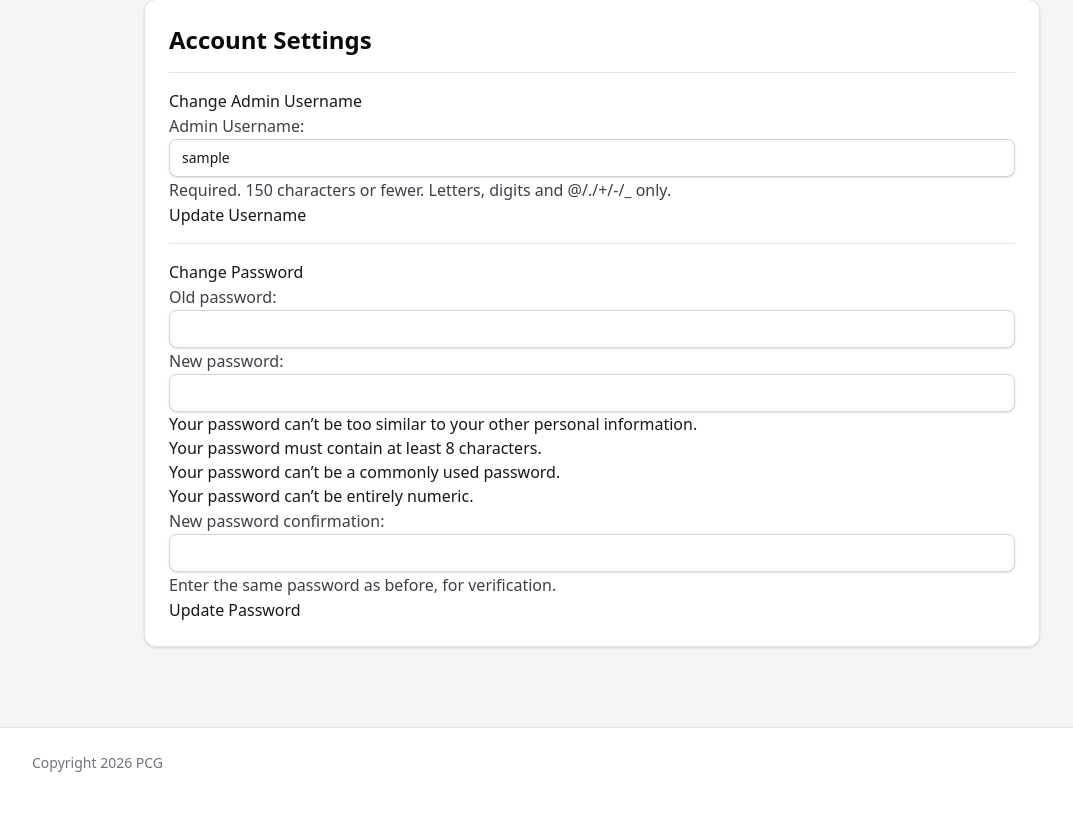
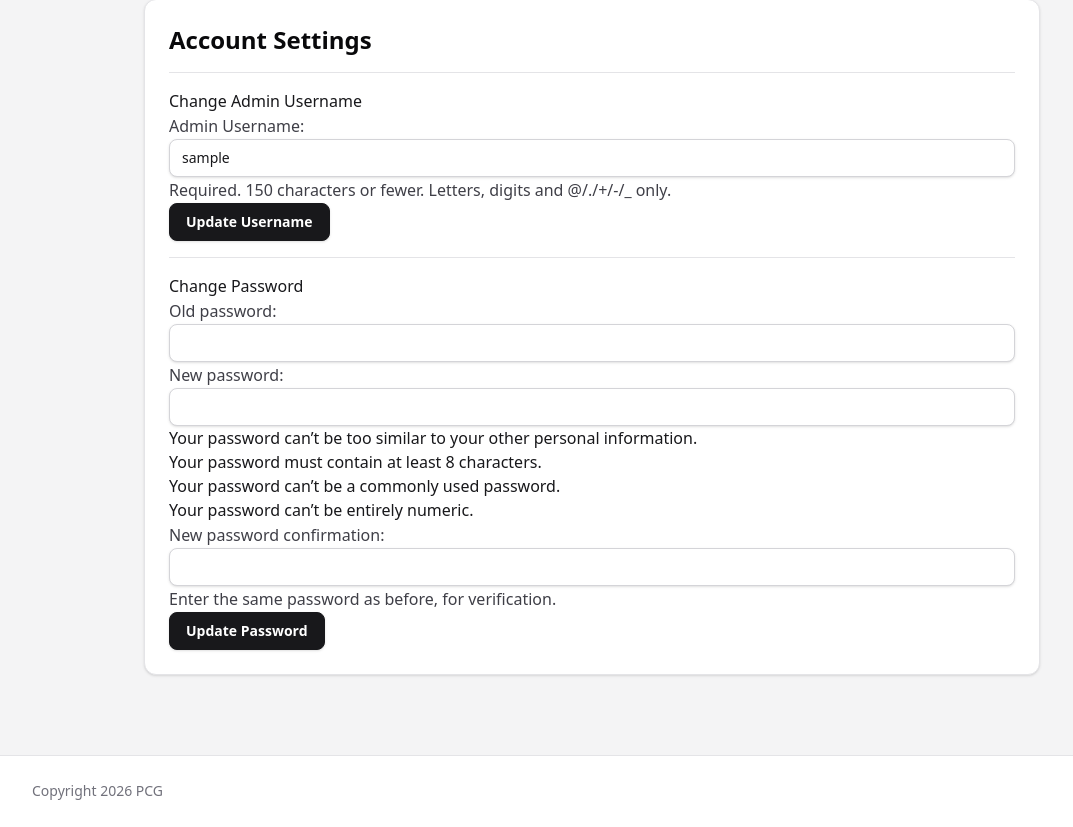
Before and after one commit to Visdomoyat/PCG_backend, a Django app: page /account/settings/ in a window 1280 px wide. Shown: the part 144-971 px from the top of the page, without its empty margins (48-1121 px from the left). Before the commit the page ends 916 px from the top, so only its background shows below. Run offline with Django 5.2, Linux system fonts and the light colour scheme; the visitor is signed in with stand-in values (Sample User, id 1); style sheets or scripts are compiled from the project's sources.

Commit message:
Refactor button styles and implement custom login view: Update button classes in account settings and login templates for consistent styling, and create a custom LandingLoginView to redirect users to the content landing page after login.

```diff
--- a/content_app/templates/account_settings.html
+++ b/content_app/templates/account_settings.html
@@ -13,7 +13,7 @@
             {% csrf_token %}
             <input type="hidden" name="form_type" value="username">
             {{ username_form.as_p }}
-            <button type="submit">Update Username</button>
+            <button type="submit" class="pcg-btn">Update Username</button>
         </form>
 
         <hr />
@@ -23,7 +23,7 @@
             {% csrf_token %}
             <input type="hidden" name="form_type" value="password">
             {{ password_form.as_p }}
-            <button type="submit">Update Password</button>
+            <button type="submit" class="pcg-btn">Update Password</button>
         </form>
     </div>
 </div>
--- a/content_app/templates/registration/login.html
+++ b/content_app/templates/registration/login.html
@@ -13,7 +13,7 @@
         <form method="post">
             {% csrf_token %}
             {{ form.as_p }}
-            <button type="submit">Login</button>
+            <button type="submit" class="pcg-btn">Login</button>
         </form>
     </div>
 </div>
--- a/pcgBackend/urls.py
+++ b/pcgBackend/urls.py
@@ -20,12 +20,14 @@ from django.contrib import admin
 from django.contrib.auth import views as auth_views
 from django.urls import include, path
 
+from pcgBackend.auth_views import LandingLoginView
+
 urlpatterns = [
     path("admin/", admin.site.urls),
     path("accounts/", include("django.contrib.auth.urls")),
     path(
         "login/",
-        auth_views.LoginView.as_view(template_name="registration/login.html"),
+        LandingLoginView.as_view(),
         name="login",
     ),
     path("logout/", auth_views.LogoutView.as_view(), name="logout"),
@@ -35,3 +37,7 @@ urlpatterns = [
 
 if settings.DEBUG:
     urlpatterns += static(settings.MEDIA_URL, document_root=settings.MEDIA_ROOT)
+    # Serves app static/ dirs (e.g. css/output.css) when not using runserver, or as explicit fallback.
+    from django.contrib.staticfiles.urls import staticfiles_urlpatterns
+
+    urlpatterns += staticfiles_urlpatterns()
```
Also changed, not shown: pcgBackend/auth_views.py (added, +11 -0 lines).
